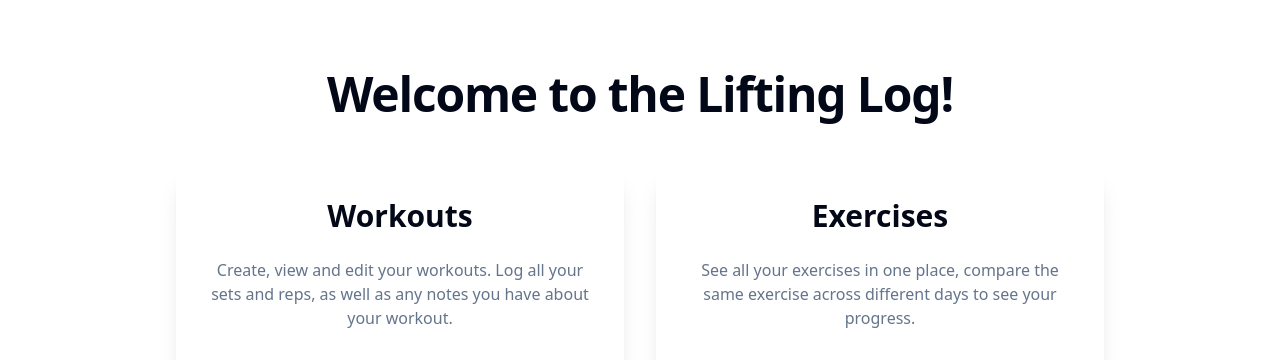
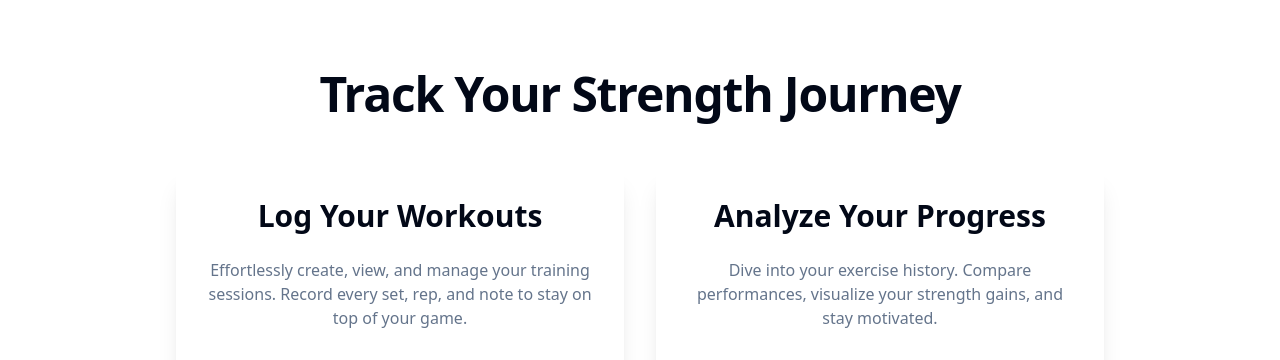
Before and after one commit to Tatooles/next-fitness-tracker, a Next.js app: page / in a window 1280 px wide. Shown: the part 208-568 px from the top of the page. Built offline with nearby package versions, Linux system fonts and the light colour scheme.

Commit message:
Update home page text

```diff
--- a/app/page.tsx
+++ b/app/page.tsx
@@ -3,26 +3,30 @@ import { Button } from "@/components/ui/button";
 
 export default function Home() {
   return (
-    <div className="min-h-screen flex flex-col items-center justify-center bg-background text-foreground py-12 px-4 sm:px-6 lg:px-8 text-center">
+    <div className="min-h-screen flex flex-col items-center justify-center bg-background text-foreground p-4 sm:px-6 lg:px-8 text-center">
       <h1 className="text-4xl sm:text-5xl font-extrabold mb-8 sm:mb-12 tracking-tight">
-        Welcome to the Lifting Log!
+        Track Your Strength Journey
       </h1>
       <div className="flex flex-col justify-center gap-6 sm:gap-8 sm:flex-row">
         <div className="bg-card text-card-foreground rounded-xl shadow-xl p-6 sm:p-8 max-w-md transform hover:scale-105 transition-transform duration-300 ease-in-out">
-          <h2 className="text-2xl sm:text-3xl font-semibold mb-6">Workouts</h2>
+          <h2 className="text-2xl sm:text-3xl font-semibold mb-6">
+            Log Your Workouts
+          </h2>
           <p className="mb-8 text-muted-foreground">
-            Create, view and edit your workouts. Log all your sets and reps, as
-            well as any notes you have about your workout.
+            Effortlessly create, view, and manage your training sessions. Record
+            every set, rep, and note to stay on top of your game.
           </p>
           <Button asChild size="lg" className="w-full sm:w-auto">
             <Link href="/workouts">View Workouts</Link>
           </Button>
         </div>
         <div className="bg-card text-card-foreground rounded-xl shadow-xl p-6 sm:p-8 max-w-md transform hover:scale-105 transition-transform duration-300 ease-in-out">
-          <h2 className="text-2xl sm:text-3xl font-semibold mb-6">Exercises</h2>
+          <h2 className="text-2xl sm:text-3xl font-semibold mb-6">
+            Analyze Your Progress
+          </h2>
           <p className="mb-8 text-muted-foreground">
-            See all your exercises in one place, compare the same exercise
-            across different days to see your progress.
+            Dive into your exercise history. Compare performances, visualize
+            your strength gains, and stay motivated.
           </p>
           <Button asChild size="lg" className="w-full sm:w-auto">
             <Link href="/exercises">View Exercises</Link>
```
